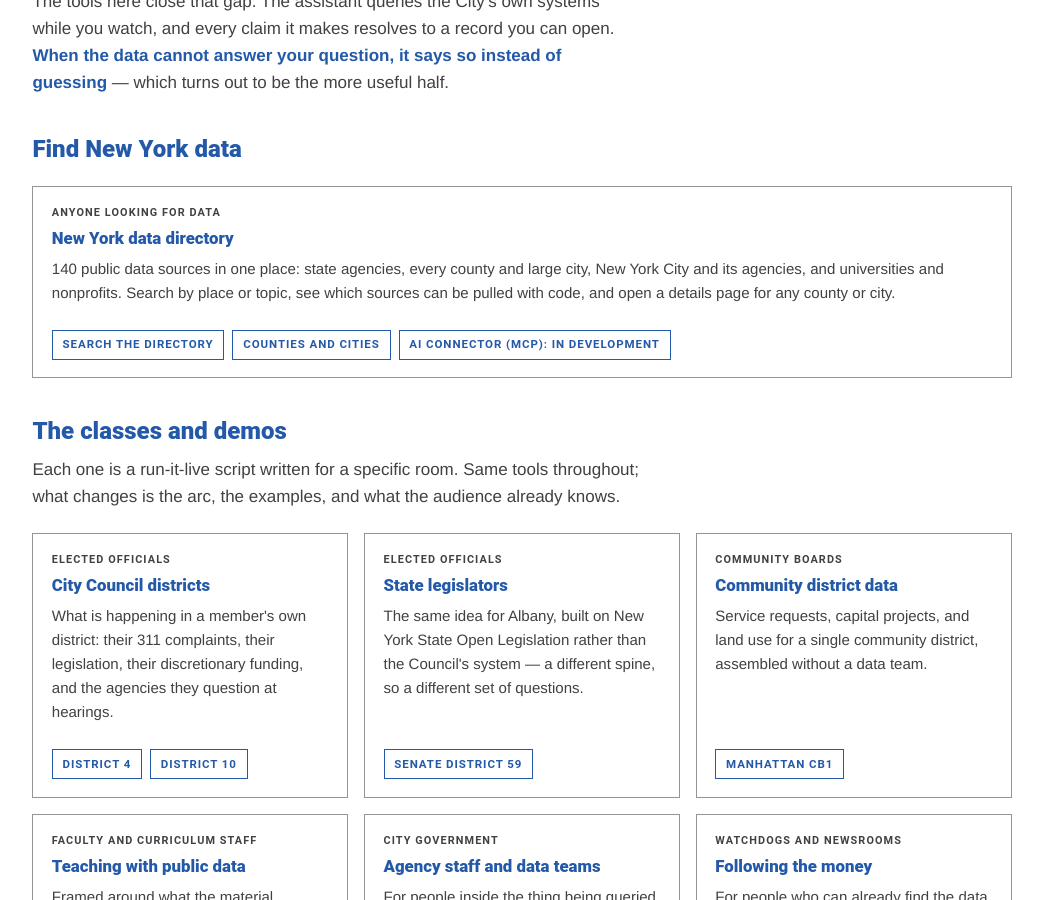
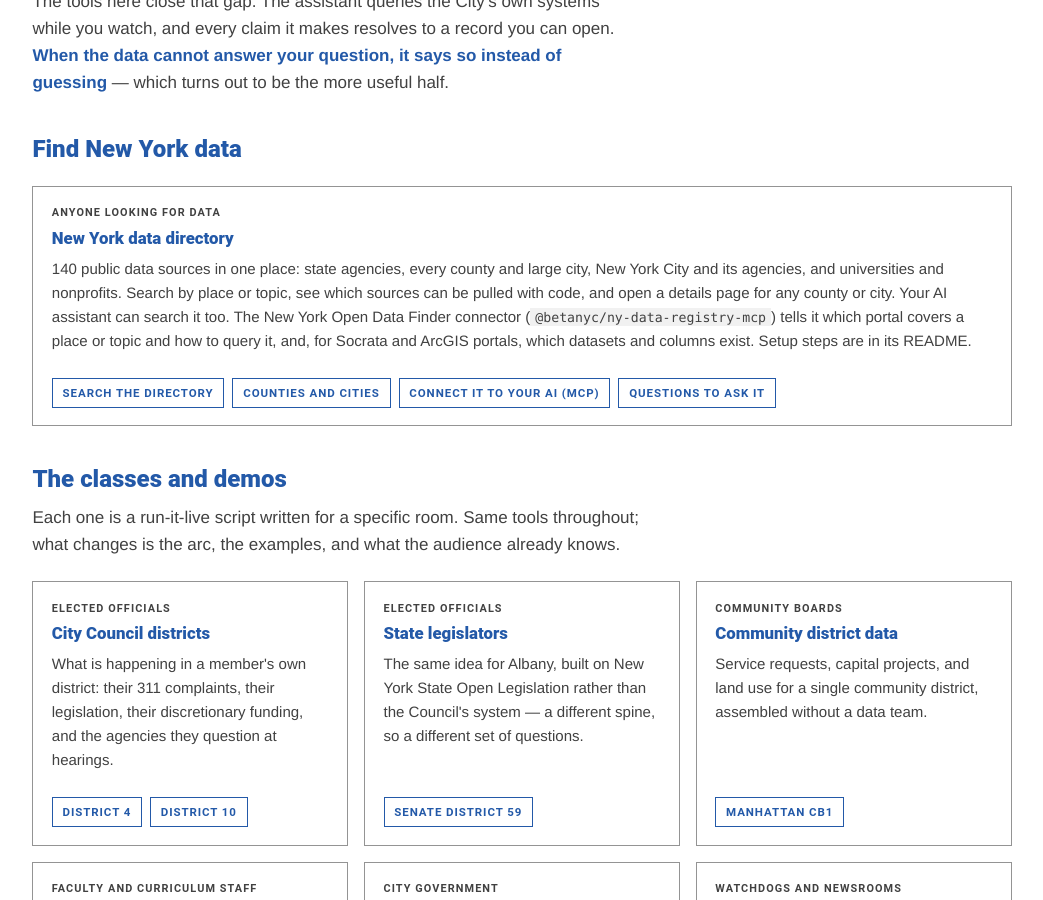
Before and after one commit to BetaNYC/grounding-ai-with-ny-open-data, a Jekyll site: the page built from index.md, in a window 1280 px wide and 900 px high, scrolled down 717 px. Shown: the whole window, without its empty margins (118-1161 px from the left). Built offline with Jekyll 4.4.1, drawn with Linux system fonts in a browser that asks for light colours; some of the changed text lies outside the part shown.

Commit message:
Homepage: the NY data registry MCP is live (#30)
* Homepage: the registry MCP is live; connector count seven → eight

- 'AI connector (MCP): in development' button → 'Connect it to your AI (MCP)',
  linking to the install section; one sentence on what it does plus the npx line.
- What it costs: five of the eight connectors need no key.
- README: list ny-data-registry-mcp among BetaNYC's eight public MCP servers.

BetaNYC/betanyc-ai-workspace#1553

Co-Authored-By: Claude Opus 5.5 <noreply@anthropic.com>

* Homepage: link the registry MCP's sample questions

Co-Authored-By: Claude Opus 5.5 <noreply@anthropic.com>

* Homepage: QA fixes to the registry MCP blurb

Drop the colon setup, scope the dataset claim to Socrata and ArcGIS,
point setup to the README, plain ending on the MCP list.

Co-Authored-By: Claude Opus 5.5 <noreply@anthropic.com>

---------

Co-authored-by: Claude Opus 5.5 <noreply@anthropic.com>

```diff
--- a/index.md
+++ b/index.md
@@ -39,11 +39,16 @@ it says so instead of guessing** — which turns out to be the more useful half.
   <h3>New York data directory</h3>
   <p>140 public data sources in one place: state agencies, every county and large city, New York
   City and its agencies, and universities and nonprofits. Search by place or topic, see which
-  sources can be pulled with code, and open a details page for any county or city.</p>
+  sources can be pulled with code, and open a details page for any county or city. Your AI
+  assistant can search it too. The New York Open Data Finder connector
+  (<code>@betanyc/ny-data-registry-mcp</code>) tells it which portal covers a place or topic and
+  how to query it, and, for Socrata and ArcGIS portals, which datasets and columns exist. Setup
+  steps are in its README.</p>
   <div class="links">
     <a class="btn" href="{{ '/resources/ny-data-portal-registry.html' | relative_url }}">Search the directory</a>
     <a class="btn" href="{{ '/resources/portals/README.html' | relative_url }}">Counties and cities</a>
-    <a class="btn" href="https://github.com/BetaNYC/ny-data-registry-mcp">AI connector (MCP): in development</a>
+    <a class="btn" href="https://github.com/BetaNYC/ny-data-registry-mcp#install">Connect it to your AI (MCP)</a>
+    <a class="btn" href="https://github.com/BetaNYC/ny-data-registry-mcp#questions-to-try">Questions to ask it</a>
   </div>
 </div>
 
```
Also changed, not shown: other parts of index.md (+1 -1 lines), README.md.
